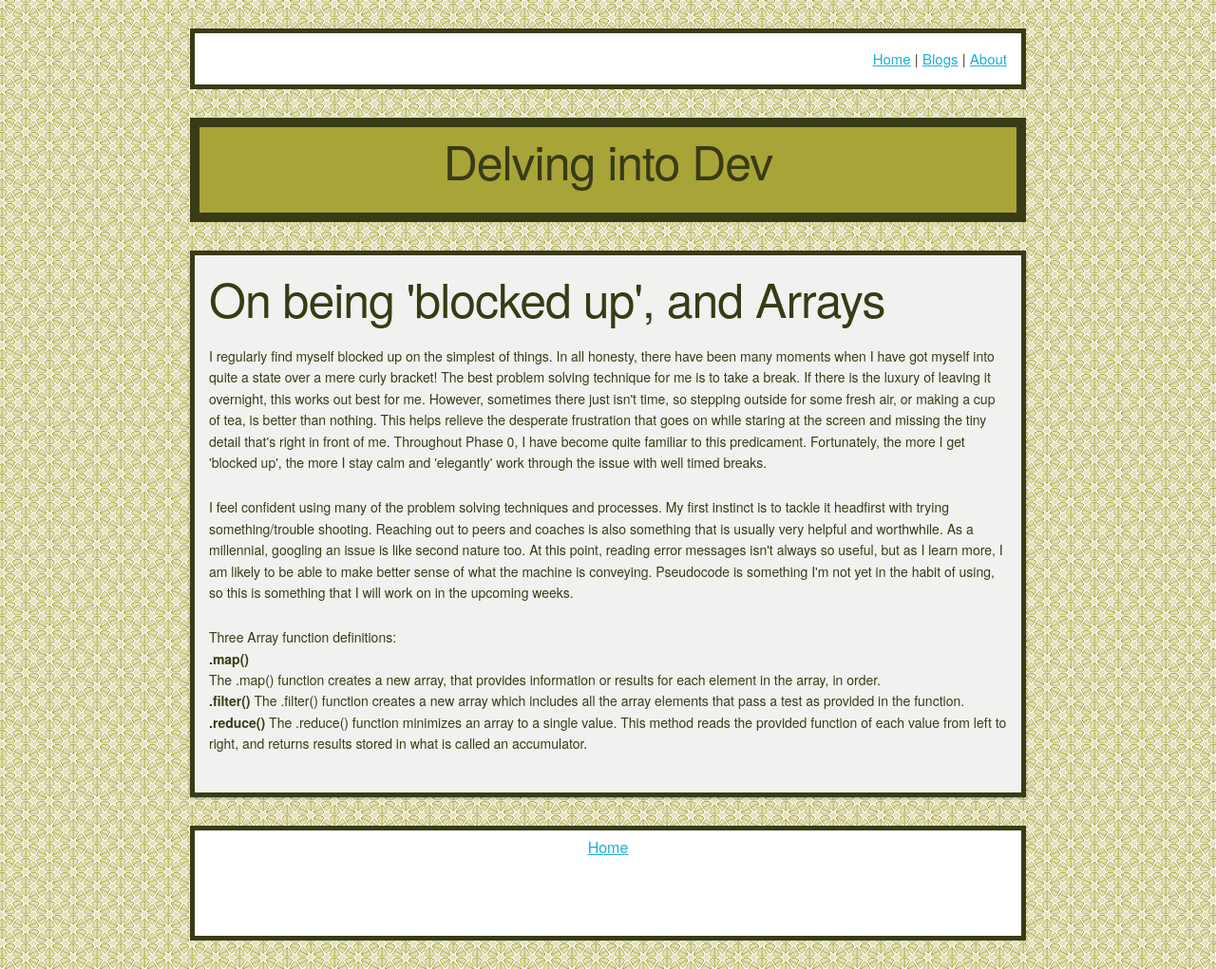
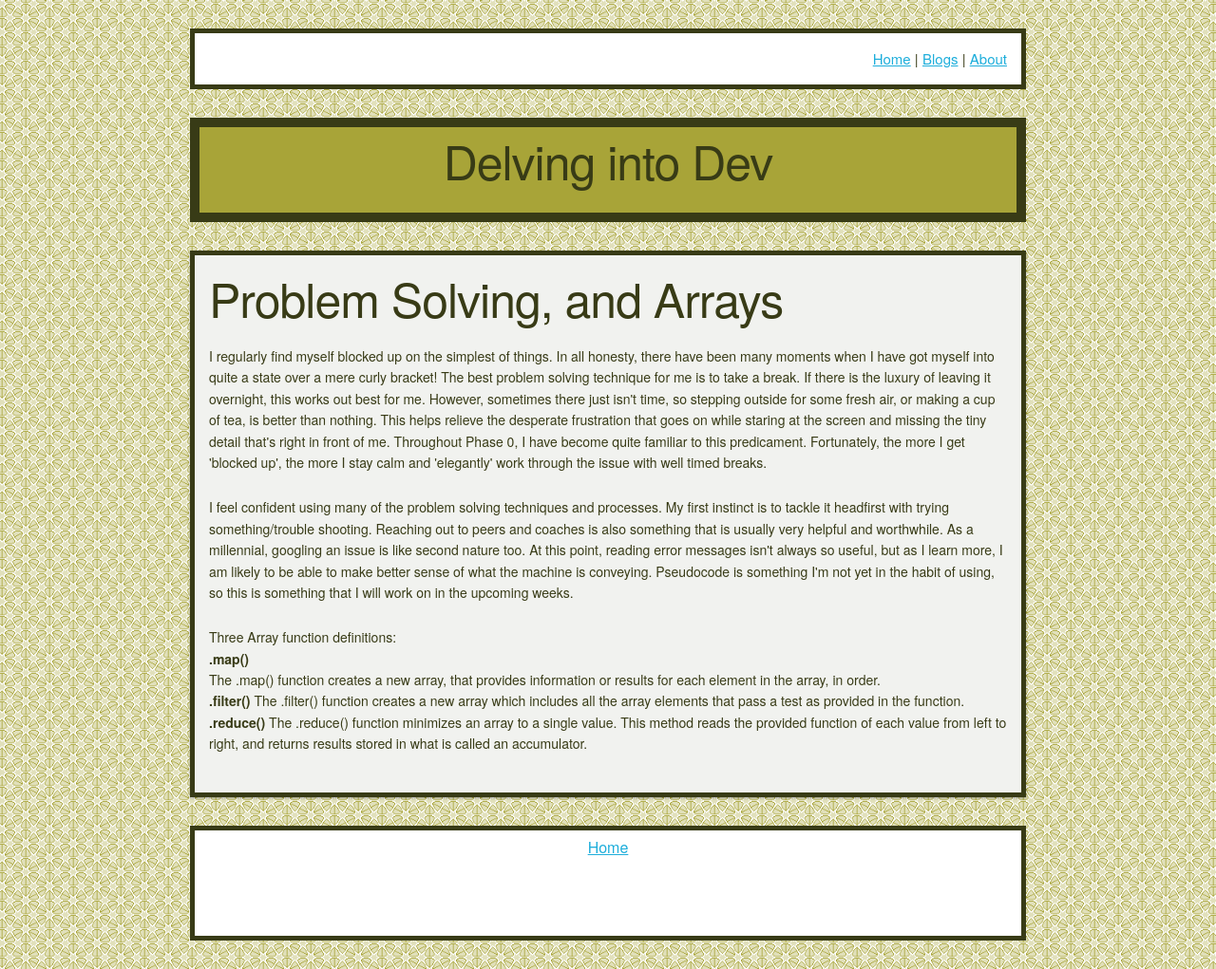
Before and after one commit to kat-robbie/kat-robbie.github.io, a plain HTML site: page blog/t5-problem-solving.html in a window 1280 px wide. Shown: the whole page at 95% size. Drawn offline with nearby package versions, Linux system fonts and the light colour scheme.

Commit message:
changes t 5 blog

```diff
--- a/blog/t5-problem-solving.html
+++ b/blog/t5-problem-solving.html
@@ -21,7 +21,7 @@
 
 
  <aside>
-  <h1>On being 'blocked up', and Arrays</h1>
+  <h1>Problem Solving, and Arrays</h1>
       <p>
         I regularly find myself blocked up on the simplest of things. In all honesty, there have been many moments when I have got myself into quite a state over a mere curly bracket! The best problem solving technique for me is to take a break. If there is the luxury of leaving it overnight, this works out best for me. However, sometimes there just isn't time, so stepping outside for some fresh air, or making a cup of tea, is better than nothing. This helps relieve the desperate frustration that goes on while staring at the screen and missing the tiny detail that's right in front of me. Throughout Phase 0, I have become quite familiar to this predicament. Fortunately, the more I get 'blocked up', the more I stay calm and 'elegantly' work through the issue with well timed breaks.
       </p>
```
Also changed, not shown: index.html (+1 -1 lines).
